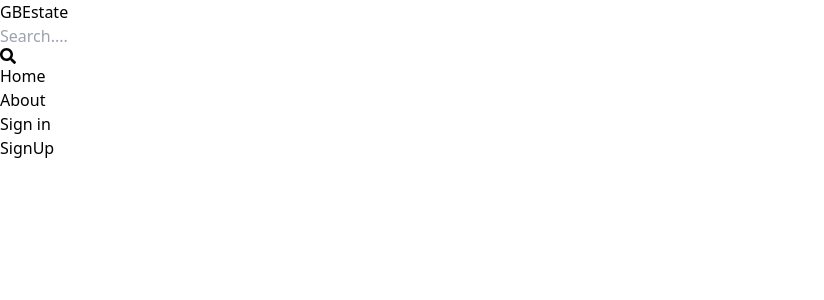
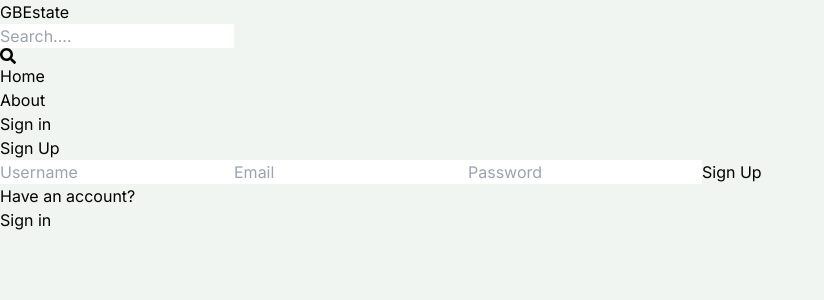
Before and after one commit to pinsoegustave/gbe-estates, a React (Vite) app: page /sign-up in a window 1280 px wide. Shown: the top 300 px of the page, without its empty margins (0-824 px from the left). Built offline with nearby package versions, Linux system fonts and the light colour scheme.

Commit message:
Complete sign up page functionality

```diff
--- a/src/index.css
+++ b/src/index.css
@@ -1,3 +1,10 @@
+@import url('https://fonts.googleapis.com/css2?family=Inter:wght@100;200;300;400;500;600;700&display=swap');
+
 @tailwind base;
 @tailwind components;
 @tailwind utilities;
+
+body {
+    font-family: 'Inter', sans-serif;
+    background-color: rgb(241, 245, 241);
+}
--- a/src/pages/SignUp.jsx
+++ b/src/pages/SignUp.jsx
@@ -1,8 +1,64 @@
-import React from 'react'
+import React, { useState } from 'react'
+import { Link, useNavigate } from 'react-router-dom'
 
 const SignUp = () => {
+  const [ formData ,setFormData ] = useState({});
+  const [ error, setError ] = useState(null);
+  const [ loading, setLoading ] = useState(false);
+  const navigate = useNavigate();
+
+  const handleChange = (e) => {
+    setFormData({
+      ...formData,
+      [e.target.id] : e.target.value,
+    });
+  };
+    const handleSubmit = async (e) => {
+      e.preventDefault();
+      try {
+        setLoading(true);
+        const res = await fetch('/api/auth/signup', {
+          method: 'POST',
+          headers: {
+            'Content-Type' : 'application/json',
+          },
+          body: JSON.stringify(formData),
+        });
+        const data = await res.json();
+        console.log(data)
+        if (data.success === false) {
+          setLoading(false);
+          setError(data.message);
+          return;
+        }
+        setLoading(false)
+        setError(null);
+        navigate('/sign-in')
+      } catch (error) {
+        setLoading(false);
+        setError(error.message);
+      }
+    };
+
   return (
-    <div>SignUp</div>
+    <div className='p-3 max-w-lg mx-auto'>
+      <h1 className='text-3xl text-center font-semibold my-7'>Sign Up</h1>
+      <form onSubmit={handleSubmit} className='flex flex-col gap-4 '>
+        <input type="text" placeholder='Username' className='border p-3 rounded-lg' id='username' onChange={handleChange} />
+        <input type="email" placeholder='Email' className='border p-3 rounded-lg' id='email' onChange={handleChange} />
+        <input type="password" placeholder='Password' className='border p-3 rounded-lg' id='password' onChange={handleChange} />
+        <button disabled={loading} className='bg-slate-700 text-white p-3 rounded-lg uppercase hover:opacity-95 disabled:opacity-80'>
+          {loading ? 'Loading...' : 'Sign Up'}
+        </button>
+      </form>
+      <div className='flex gap-2 mt-5'>
+        <p>Have an account?</p>
+        <Link to={"/sign-in"}>
+          <span className='text-blue-700'>Sign in</span>
+        </Link>
+      </div>
+      { error && <p className='text-red-500 mt-5'>{error}</p>}
+    </div>
   )
 }
 
--- a/vite.config.js
+++ b/vite.config.js
@@ -3,5 +3,13 @@
 
 // https://vitejs.dev/config/
 export default defineConfig({
+  server: {
+    proxy: {
+      '/api' : {
+        target: 'http://localhost:8000',
+        secure: false,
+      },
+    },
+  },
   plugins: [react()],
 })
```
